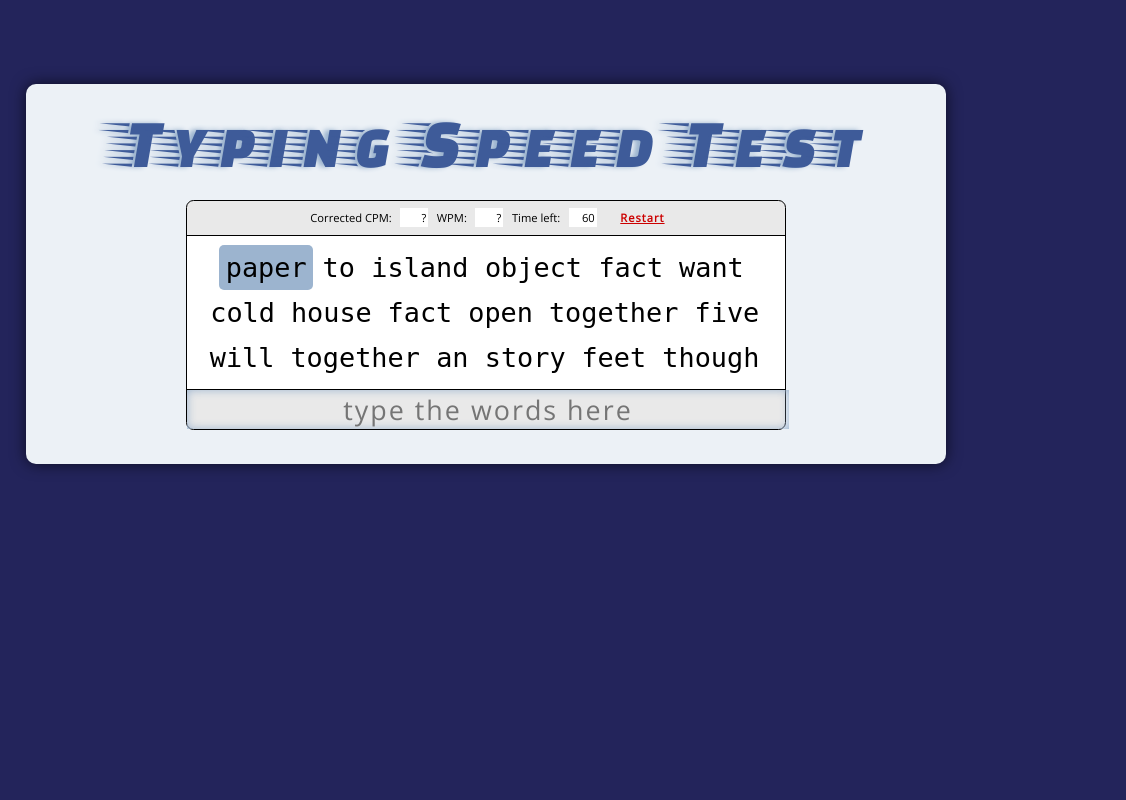
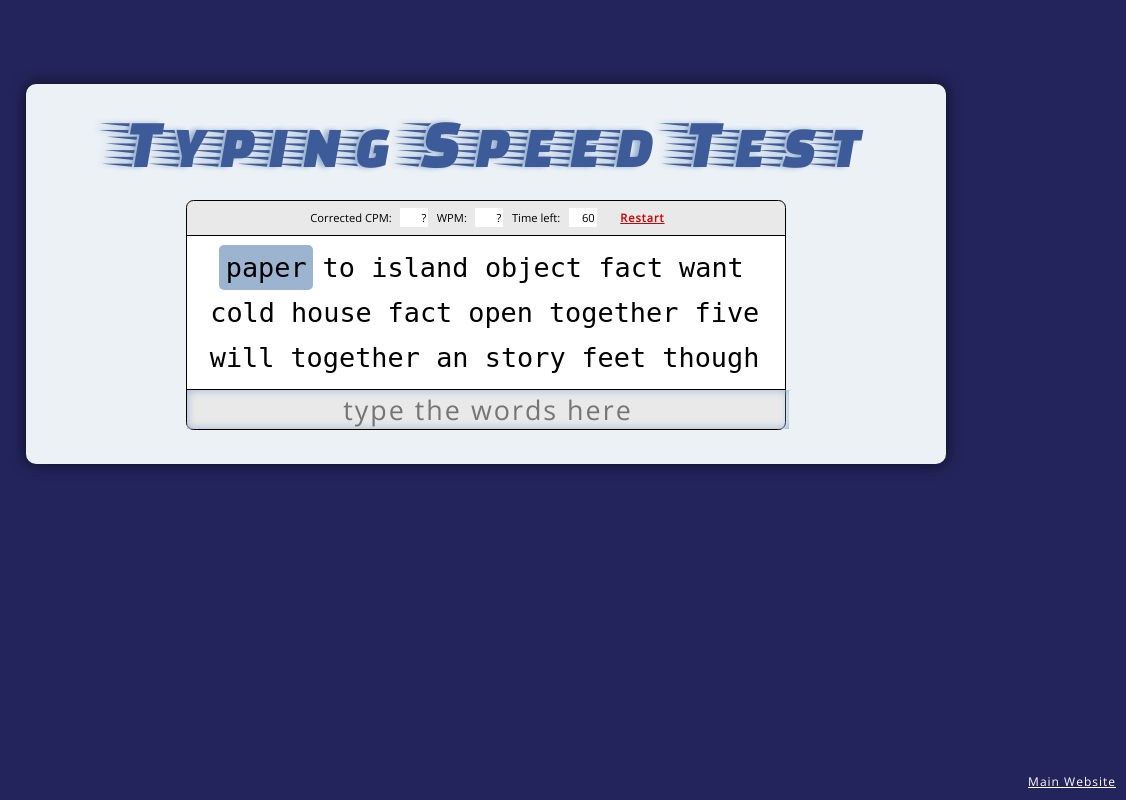
Before and after one commit to LoopViewOnly/speed-typing, a plain HTML site: page index.html in a window 1280 px wide. Shown: the full height of the page, 154-1280 px from the left. Drawn offline with nearby package versions, Linux system fonts and the light colour scheme; a web font is replaced by a local one.

Commit message:
Add main website

```diff
--- a/index.html
+++ b/index.html
@@ -41,4 +41,5 @@
                 <div class="logo-bottom-left">
                     <img width="110px" src="looplogo.png" alt="Loop">
                 </div>
+                <div id="source"><a style="color: white;" href="https://typing-speed-test.aoeu.eu/">Main Website</a></div>
 </body>
--- a/style.css
+++ b/style.css
@@ -495,3 +495,10 @@ body {
     bottom: 40px;
     left: 40px;
 }
+
+#source {
+    position: absolute;
+    bottom: 10px;
+    right: 10px;
+    font-size: 12px;
+}
```
